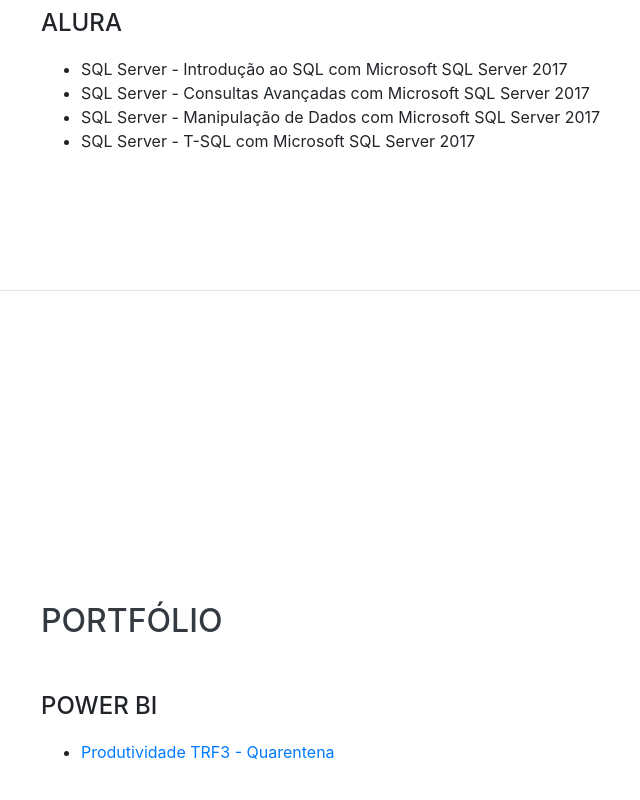
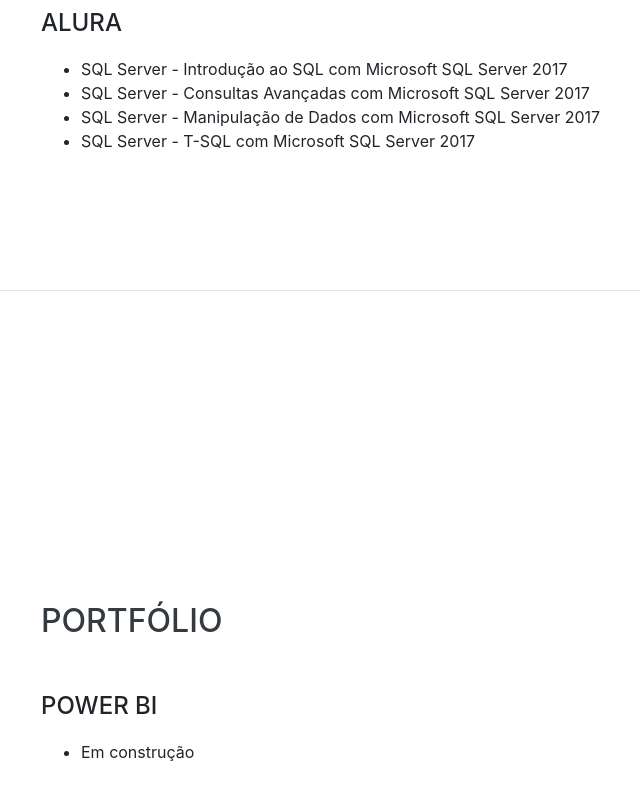
Before and after one commit to JPTiveron/jptiveron.github.io, a website with bundled scripts: page index.html in a window 1280 px wide. Shown: the part 4122-4922 px from the top of the page, without its empty margins (279-919 px from the left). Built offline with nearby package versions, Linux system fonts and the light colour scheme; a web font is replaced by a local one.

Commit message:
Alterado portfolio para 'Em construcao'

```diff
--- a/index.html
+++ b/index.html
@@ -209,7 +209,6 @@
                         <li>MS Excel</li>
                         <li>MS Power BI</li>
                         <li>MS SQL Server</li>
-                        <li>PostgreSQL</li>
                     </ul>
 
                 <div class="subheading mb-3">Linguagens</div>
@@ -263,7 +262,7 @@
 
                 <div class="subheading mb-3">Power BI</div>
                     <ul>
-                        <li><a href="https://app.powerbi.com/view?r=eyJrIjoiYjQ3ZmVmY2EtOTY1Mi00NTFmLWE0MWEtNDQ0MjZkYWNkOTk2IiwidCI6IjExMjBlOWFjLTRmMGUtNDkxOS1hZDY4LTU4ZTU5YzIwNDZjZiJ9" target="_blank">Produtividade TRF3 - Quarentena</a></li>
+                        <li>Em construção</li>
                     </ul>
 
                 <!--
```
